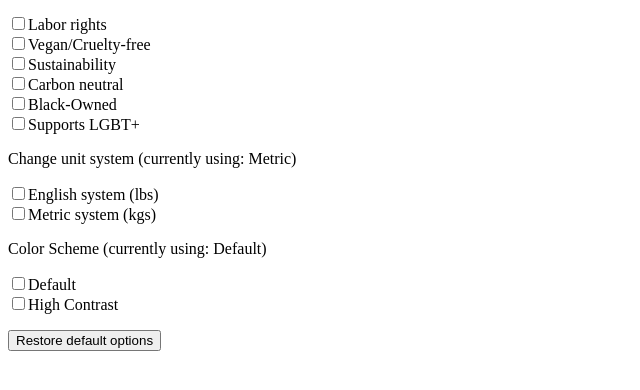
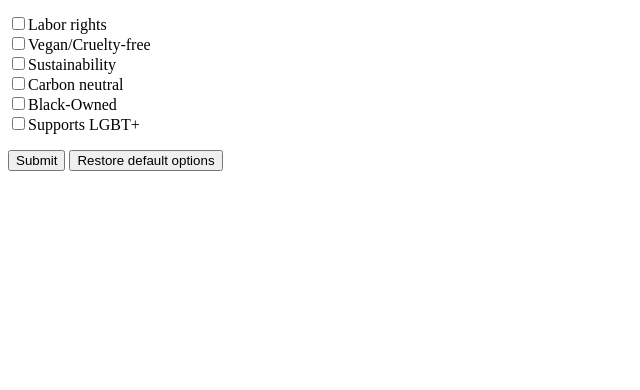
Before and after one commit to khuranaradhika/disect, a browser extension: page client/options/options.html in a window 1280 px wide. Shown: the part 100-490 px from the top of the page, without its empty margins (0-640 px from the left). Drawn offline with Linux system fonts and the light colour scheme.

Commit message:
removed unsupported options

```diff
--- a/client/options/options.html
+++ b/client/options/options.html
@@ -20,7 +20,7 @@
             <li><input type="checkbox"   id="options-causes" name="options-causes">Supports LGBT+</li>
         </ul>
 
-        <label for="options-units-system">Change unit system (currently using: Metric)</label>
+        <!-- <label for="options-units-system">Change unit system (currently using: Metric)</label>
         <ul class="no-bullets">
             <li><input type="checkbox"  id="options-units-system" name="options-units-system">English system (lbs)</li>
             <li><input type="checkbox"  id="options-units-system" name="options-units-system">Metric system (kgs)</li>
@@ -30,7 +30,8 @@
         <ul class="no-bullets">
             <li><input type="checkbox"  id="options-colors" name="options-colors">Default</li>
             <li><input type="checkbox" id="options-colors" name="options-colors">High Contrast</li>
-        </ul>
+        </ul> -->
+         <input type="submit">
          <input type="reset" onClick = "restoreDefaultOptions()" value="Restore default options">
     </form>
 
```
